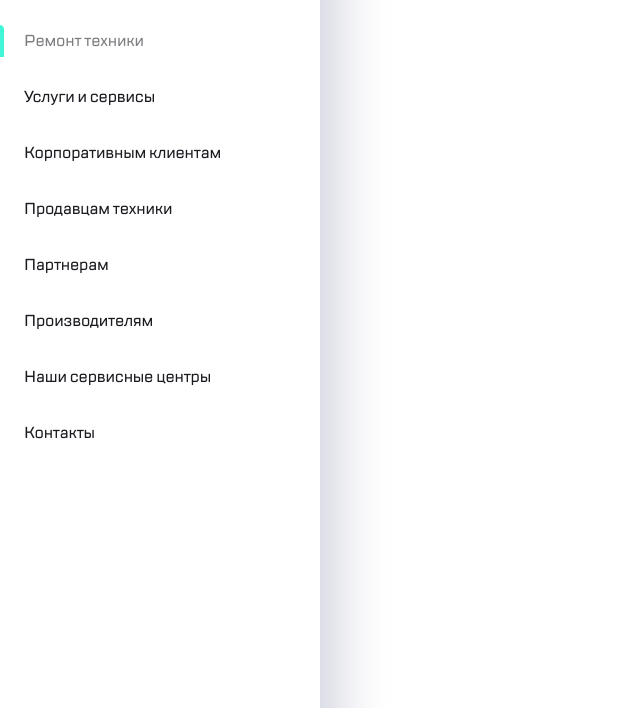
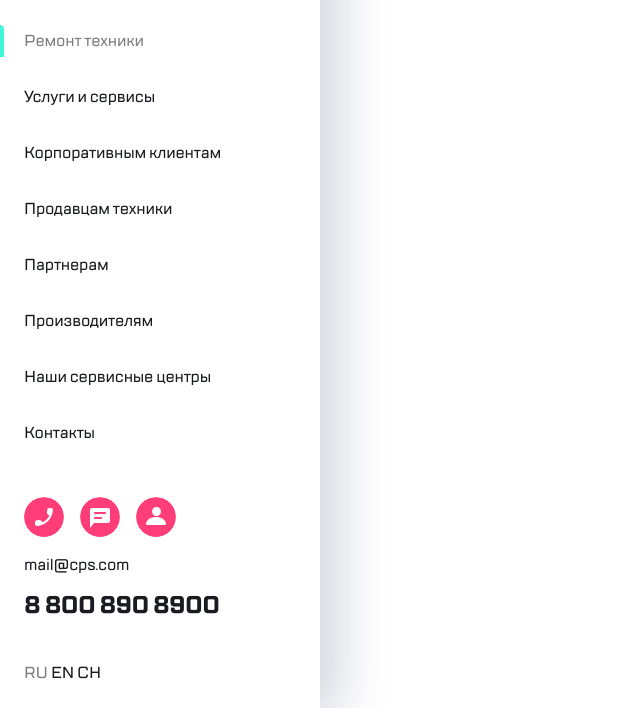
Before and after one commit to LenaG89/BLOCK__1-4, a plain HTML site: page index.html in a window 1280 px wide. Shown: the part 92-800 px from the top of the page, without its empty margins (0-640 px from the left). Drawn offline with Linux system fonts and the light colour scheme.

Commit message:
добавлено растягивание на всю высоту окна браузера

```diff
--- a/css/style.css
+++ b/css/style.css
@@ -55,15 +55,20 @@ html, body{
 .mobile-menu{
     position: fixed;
     width:320px;
+    min-height: 100vh;
     flex-shrink: 0;
     background: #FFF;
     box-shadow: 16px 0px 52px 0px rgba(14, 24, 80, 0.20), -2px 0px 4px 0px rgba(69, 79, 126, 0.02);
+    display: flex;
+    flex-direction: column;
 }
+
 .main-menu-header{
     width:100%;
 }
 .mobile-menu__header{
    padding: 18.73px 24px 18.27px 24px;
+
 }
 .main-menu-header__container{
     display: flex;
@@ -102,23 +107,28 @@ html, body{
     margin-right: 0;
 }
 .main-menu{
+    display: flex;
+    flex-direction: column;
+    justify-content: space-between;
     width: 222px;
+    min-height: 90vh;
     flex-shrink: 0;
+
 }
 .mobile-menu__menu{
-    padding: 32px 0 32px 0;
+    padding: 0 0 0 0;
+
 }
 .main-menu__list{
     width: 100%;
-    margin-bottom: 250px;
+   margin-top: 32px;
+
 
 }
 .main-menu__item{
   margin-bottom:32px;
 }
-.main-menu__item:last-child{
-    margin-bottom: 0;
-}
+
 .link--reset{
     display:inline-block;
     text-decoration: none;
@@ -149,9 +159,10 @@ html, body{
 }
 .main-menu-footer{
     width: 100%;
+
 }
 .mobile-menu__footer{
-    padding: 18px 0 0 24px;
+    padding: 0 0 0 24px;
 }
 .main-menu-contacts{
     width: 100%;
@@ -206,6 +217,7 @@ box-shadow:0 0 3px 3px #f09902;
 }
 .main-menu-lang__btn-container{
     width: 100%;
+    margin-bottom: 32px;
 }
 .main-menu-lang__btn{
     color: #1B1C21;
```
